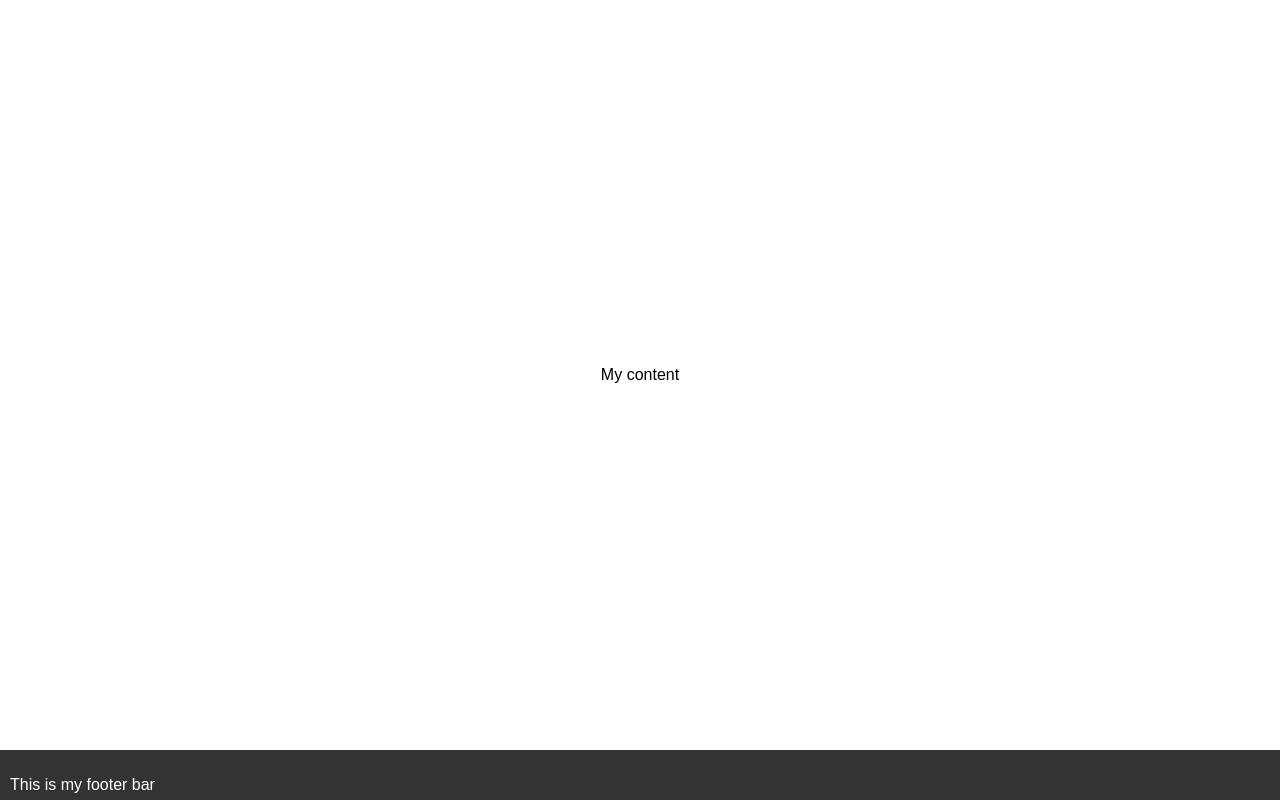
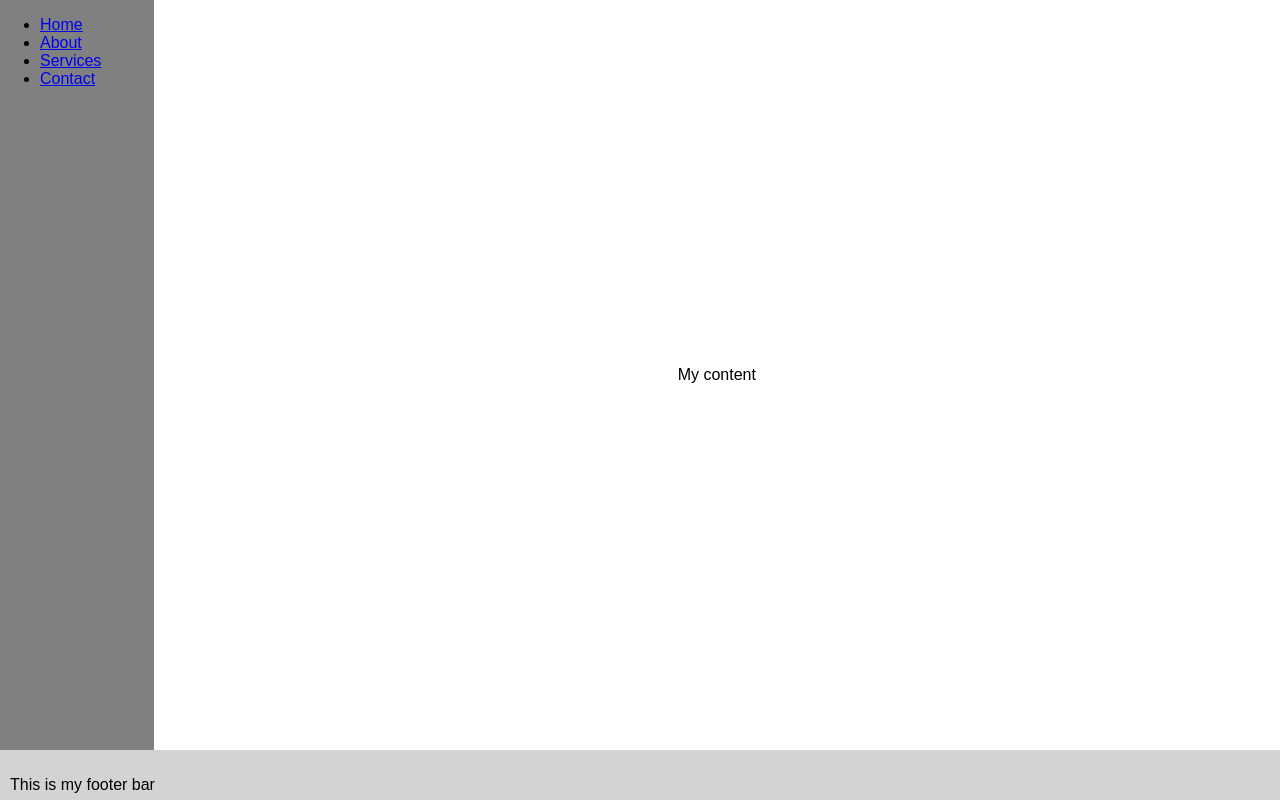
Before and after one commit to VisheshSingh/CSS-positioning-using-grid, a website: page index.html in a window 1280 px wide. Drawn offline with Linux system fonts and the light colour scheme.

Commit message:
Adding a Sidebar with the CSS Grid

```diff
--- a/css/main.css
+++ b/css/main.css
@@ -38,16 +38,16 @@ body, html{
     padding: 1em;
 } */
 
-body {
+/* body {
     margin: 0;
     display: grid;
     grid-template-rows: auto 50px;
 
     grid-template-areas: "content"
      "footer";
-}
+} */
 
-.content{
+/* .content{
     grid-area: content;
     justify-self: center;
     align-self: center;
@@ -59,4 +59,33 @@ footer{
     grid-area: footer;
     padding: 10px;
 
+} */
+
+body {
+    margin: 0;
+
+    display: grid;
+    grid-template-rows: auto 50px;
+    grid-template-columns: 12% auto;
+    grid-template-areas:
+        "sidebar content"
+        "footer footer";
 }
+
+aside {
+    grid-area: sidebar;
+    background-color: gray;
+}
+
+/* This stuff below didn't change at all */
+
+.content {
+    grid-area: content;
+    justify-self: center;
+    align-self: center;
+}
+footer {
+    grid-area: footer;
+    background-color: lightgray;
+    padding:10px;
+}
--- a/index.html
+++ b/index.html
@@ -21,13 +21,28 @@
         <p>This paragraph describes about the main heading</p>
     </div> -->
 
-    <body>
+    <!-- <body>
         <div class="content">
             <p>My content</p>
         </div>
         <footer>
             <p>This is my footer bar</p>
         </footer>
-    </body>
+    </body> -->
+
+    <aside>
+        <ul>
+            <li><a href="#">Home</a></li>
+            <li><a href="#">About</a></li>
+            <li><a href="#">Services</a></li>
+            <li><a href="#">Contact</a></li>
+        </ul>
+    </aside>
+    <div class="content">
+        <p>My content</p>
+    </div>
+    <footer>
+        <p>This is my footer bar</p>
+    </footer>
 </body>
 </html>
```
